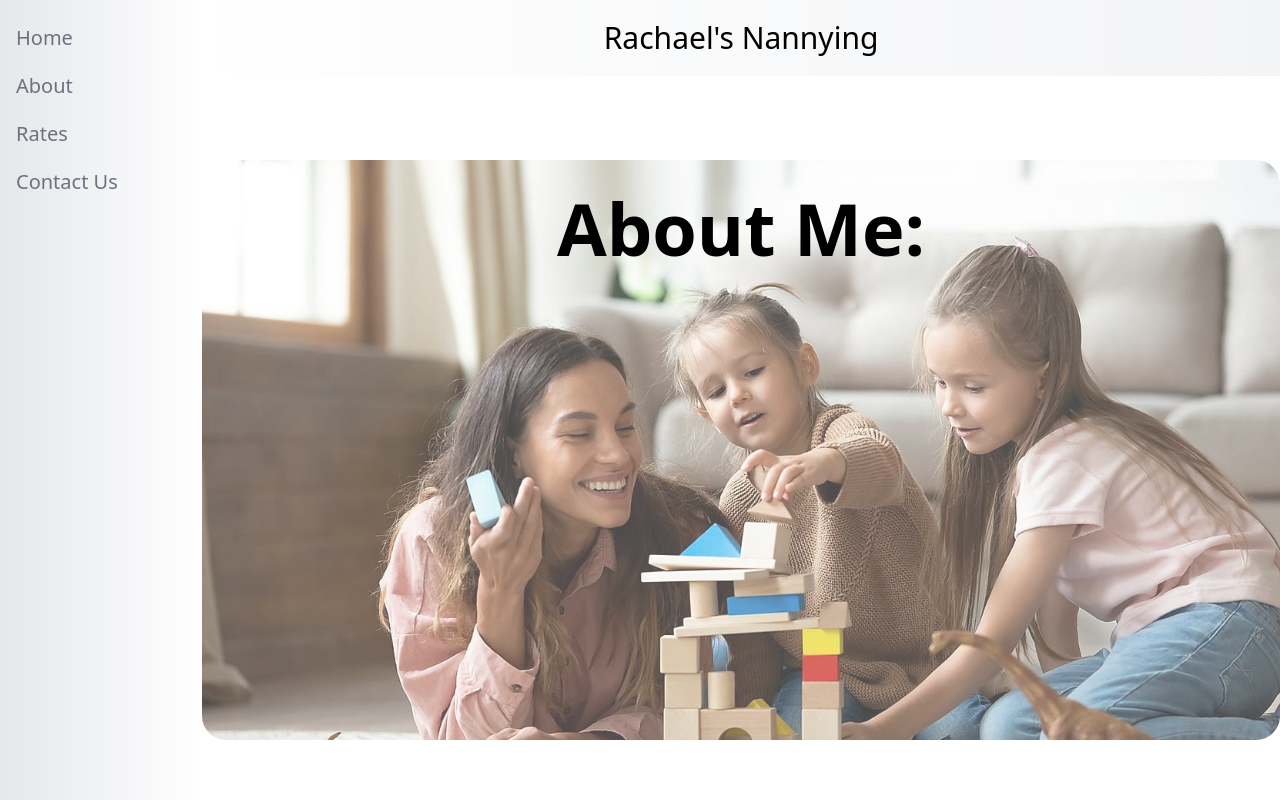
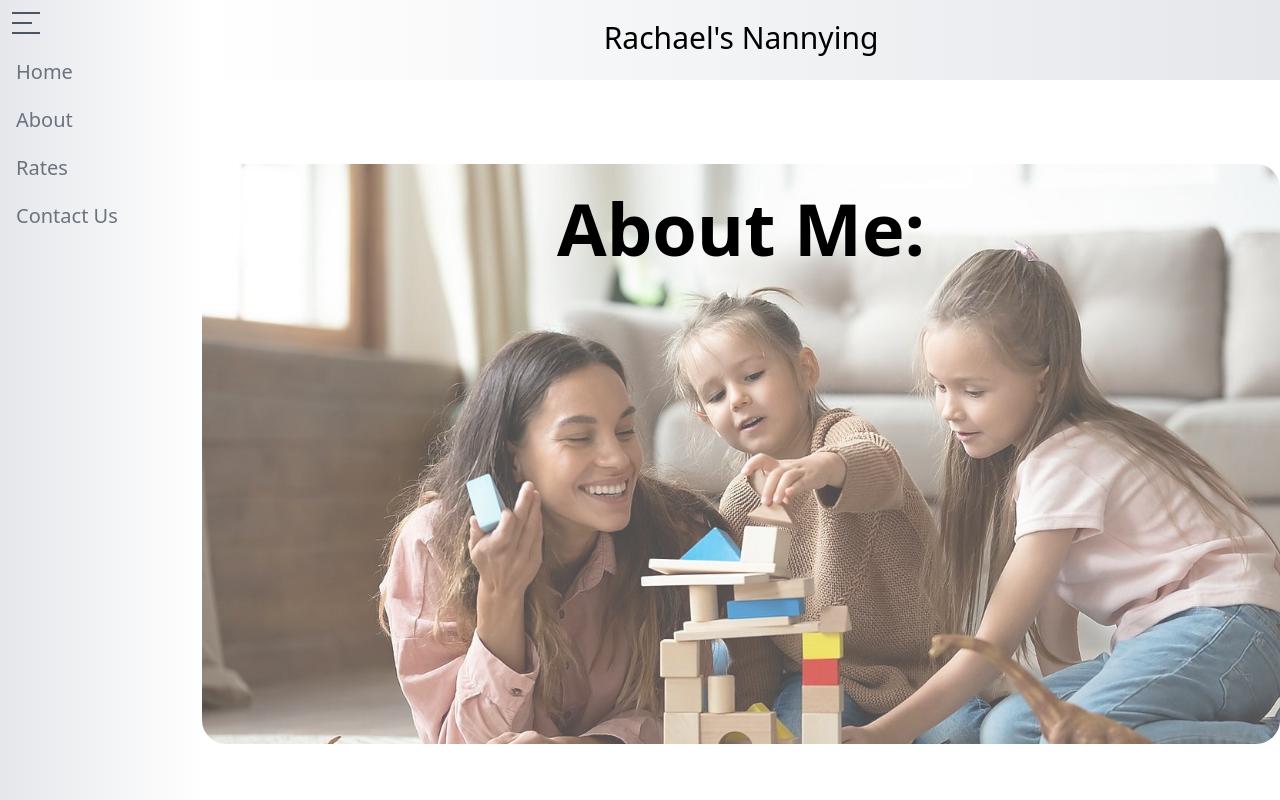
Before and after one commit to andrew03meyer/rachael-nannying-wesbite, a React (Create React App) app: page /about in a window 1280 px wide. Shown: the top 800 px of the page. Built offline with nearby package versions, Linux system fonts and the light colour scheme.

Commit message:
fix: height

```diff
--- a/src/Contact/Contact.js
+++ b/src/Contact/Contact.js
@@ -8,6 +8,9 @@ const Contact = () => {
   const sendEmail = (e) => {
     e.preventDefault();
 
+    console.log(document.getElementById("from_name").length === 0 || document.getElementById("email").length === 0 || document.getElementById("message").length === 0)
+
+    if(document.getElementById("from_name").length === 0 || document.getElementById("email").length === 0 || document.getElementById("message").length === 0) {
       emailjs
         .sendForm('service_yyf2sly', 'template_krykwfy', form.current, {
           publicKey: 'U41YQeEE_LZ0ZcVpz',
@@ -15,11 +18,13 @@ const Contact = () => {
         .then(
           () => {
             console.log('SUCCESS!');
+            window.location.replace('/sent')
           },
           (error) => {
             console.log('FAILED...', error.text);
           },
         );
+    }
   };
 
   return (
@@ -27,11 +32,11 @@ const Contact = () => {
       <div className='flex flex-col items-center relative h-screen w-full font-roboto mb-20'>
         <TopBanner />
         <h1 className="text-7xl text-center mt-20 mb-20 font-bold text-black">Contact Us:</h1>
-        <form ref={form} onSubmit={sendEmail} className="flex flex-col items-center justify-center w-full">
-          <input type="text" name="from_name" placeholder="Full Name" className="m-5 w-1/6 p-1 bg-gradient-to-br from-white to-orange-100" />
-          <input type="email" name="email" placeholder="Your Email" className="m-5 w-1/6 p-1 bg-gradient-to-br from-white to-orange-100" />
-          <textarea name="message" placeholder="Message" className="m-5 w-1/6 p-1 bg-gradient-to-br from-white to-orange-100" />
-          <input type="submit" value="Send" className="bg-gradient-to-br from-white to-orange-100 border-solid border-orange-100 border-2 rounded-xl w-32 h-12 hover:text-lg transition-all duration-700 p-1" />
+        <form ref={form} onSubmit={sendEmail} className="flex flex-col items-center h-auto justify-center w-1/2">
+          <input type="text" id="from_name" name="from_name" placeholder="Full Name" className="m-5 w-full p-1 bg-gradient-to-br from-white to-gray-200" />
+          <input type="email" id="email" name="email" placeholder="Your Email" className="m-5 w-full p-1 bg-gradient-to-br from-white to-gray-200" />
+          <textarea name="message" id="message" placeholder="Message" className="m-5 w-full p-1 bg-gradient-to-br from-white to-gray-200" />
+          <input type="submit" value="Send" className="bg-gradient-to-br from-white to-gray-200 border-solid border-gray-300 border-2 rounded-xl w-32 h-12 hover:w-36 hover:h-16 transition-all duration-700 p-1" />
         </form>
 
       {/* <div className="w-full bg-gradient-to-br from-white to-orange-50 mt-16 h-1/6 mb-16">
--- a/src/Contact/Sent.js
+++ b/src/Contact/Sent.js
@@ -1,7 +1,7 @@
 function Sent(){
     return (
-    <div className="flex flex-col justify-center items-center w-full">
-        <h1 className="text-7xl text-center mt-20 font-serif font-bold text-orange-300">Message has been sent!</h1>
+    <div className="flex h-screen justify-center items-center w-full">
+        <div className="text-7xl text-center font-serif w-full font-bold bg-white text-gray-600">Message has been sent!</div>
     </div>
     )
 }
--- a/src/Sidebar/Sidebar.js
+++ b/src/Sidebar/Sidebar.js
@@ -3,11 +3,11 @@ import { Link } from "react-router-dom";
 function Sidebar(){
     return(
     <>
-    <div className ="group space-y-1 w-20 hover:w-60 transition-all duration-700 text-roboto bg-gradient-to-r from-gray-200 to-white">
-        <div className="group">
-            <div className="transition-all duration-1000 block w-5 truncate group-hover:w-7 h-0.5 m-1 bg-black text-sm"></div>
-            <div className="transition-all duration-1000 block w-5 truncate group-hover:w-5 h-0.5 m-1 bg-black text-sm"></div>
-            <div className="transition-all duration-1000 block w-5 truncate group-hover:w-7 h-0.5 m-1 bg-black text-sm"></div>
+    <div className ="group space-y-1 w-20 inline-block hover:w-60 transition-all duration-700 text-roboto bg-gradient-to-r from-gray-200 to-white">
+        <div className="flex flex-col group w-full p-2">
+            <div className="transition-all duration-1000 inline-block w-6 h-0.5 group-hover:w-7 m-1 bg-gray-600"></div>
+            <div className="transition-all duration-1000 inline-block w-6 h-0.5 group-hover:w-5 m-1 bg-gray-600"></div>
+            <div className="transition-all duration-1000 inline-block w-6 h-0.5 group-hover:w-7 m-1 bg-gray-600"></div>
         </div>
 
         <div>
--- a/src/TopBanner/TopBanner.js
+++ b/src/TopBanner/TopBanner.js
@@ -1,7 +1,7 @@
 function TopBanner() {
   return (
     <div className="top-banner w-full">
-      <h1 className="text-black text-3xl bold w-full h-20 bg-gradient-to-r from-white to-gray-100 text-center align-middle items-center p-5 mb-16 text-serif">Rachael's Nannying</h1>
+      <h1 className="text-black text-3xl bold w-full h-20 bg-gradient-to-r from-white to-gray-200 text-center align-middle items-center p-5 mb-16 text-serif">Rachael's Nannying</h1>
     </div>
   );
 }
--- a/tailwind.config.js
+++ b/tailwind.config.js
@@ -2,9 +2,10 @@
 module.exports = {
   content: [
     "./src/**/*.{js,jsx,ts,tsx}",
+	"./src/Sidebar/**/*.{js,jsx,ts,tsx}",
   ],
 	theme: {
-		extend: {},
+		extend: {
 			height: {
 				"10vw": "10vw",
 				"20vw": "20vw",
@@ -29,5 +30,7 @@ module.exports = {
 				"100vh": "100vh",
 			},
 		},
+
+	},
   plugins: [],
 }
```
Lines whose indentation alone changed are shown as unchanged.
